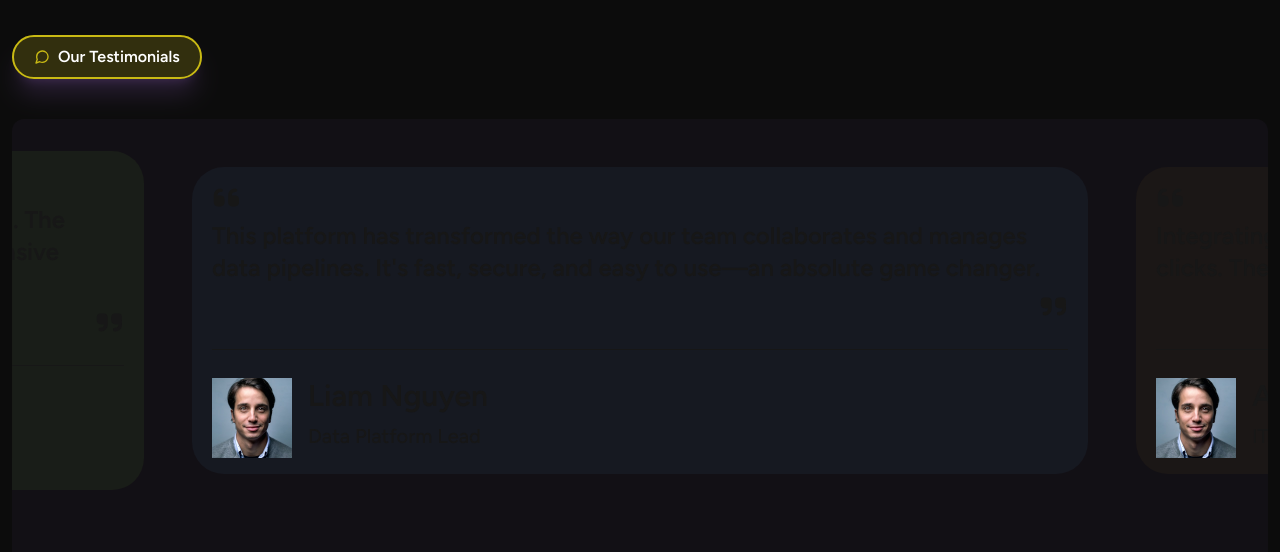
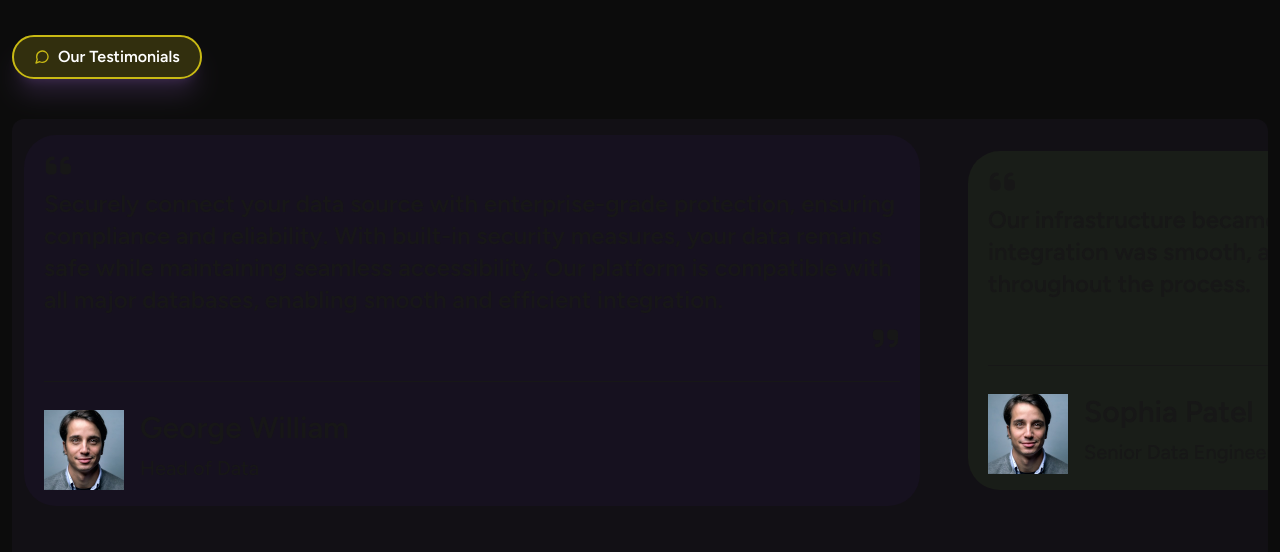
Before and after one commit to ds-spec/vx-website, a Next.js app: page /industries in a window 1280 px wide. Shown: the part 1040-1592 px from the top of the page. Built offline with nearby package versions, Linux system fonts and the light colour scheme.

Commit message:
Added the arrow functionality in Testimonials

```diff
--- a/components/Technologies.jsx
+++ b/components/Technologies.jsx
@@ -1,10 +1,13 @@
 "use client";
 
 import gsap from "gsap";
+import { ScrollTrigger } from "gsap/all";
 import Image from "next/image";
 import { useEffect } from "react";
 import { TbCpu } from "react-icons/tb";
 import RoundedTag from "./RoundedTag";
+
+gsap.registerPlugin(ScrollTrigger);
 
 const Technologies = () => {
   const tl = gsap.timeline({
@@ -43,6 +46,9 @@ const Technologies = () => {
         scale: 8.6,
         borderColor: "#D8FF29",
       });
+    return () => {
+      tl.kill();
+    };
   }, []);
 
   return (
--- a/components/Testimonials.jsx
+++ b/components/Testimonials.jsx
@@ -1,10 +1,14 @@
+"use client";
+
 import { ArrowLeft, ArrowRight } from "lucide-react";
 import Image from "next/image";
+import { useState } from "react";
 import { FaQuoteLeft, FaQuoteRight } from "react-icons/fa6";
 import { FiMessageCircle } from "react-icons/fi";
 import RoundedTag from "./RoundedTag";
 
 export default function Testimonials() {
+  const [currentIndex, setCurrentIndex] = useState(0);
   const testimonials = [
     {
       quote:
@@ -53,6 +57,18 @@ export default function Testimonials() {
     },
   ];
 
+  const nextSlide = () => {
+    setCurrentIndex((prev) => (prev + 1) % testimonials.length);
+  };
+
+  const prevSlide = () => {
+    setCurrentIndex(
+      (prev) => (prev - 1 + testimonials.length) % testimonials.length
+    );
+  };
+
+  const translateX = currentIndex * -40;
+
   return (
     <>
       <RoundedTag
@@ -63,9 +79,13 @@ export default function Testimonials() {
         color={"white"}
       />
       <div className="flex flex-col items-center gap-12 relative w-full bg-[#121015] rounded-xl px-3 py-4 overflow-hidden">
-        <div className="flex items-center gap-12">
+        <div
+          className="flex items-center w-full gap-12 transition-transform duration-400 ease-in-out"
+          style={{ transform: `translateX(${translateX}%)` }}
+        >
           {testimonials?.map((testimonial, index) => (
             <div
+              key={index}
               style={{ backgroundColor: testimonial.bgColor }}
               className="flex flex-col flex-shrink-0 gap-7 w-4xl rounded-4xl px-5 py-4"
             >
@@ -100,10 +120,16 @@ export default function Testimonials() {
           ))}
         </div>
         <div className="flex items-center gap-5 self-end">
-          <div className="bg-white cursor-pointer rounded-full p-2 transform transition-all">
+          <div
+            onClick={prevSlide}
+            className="bg-white cursor-pointer rounded-full p-2 transform transition-all"
+          >
             <ArrowLeft color="black" size={"1.9em"} />
           </div>
-          <div className="bg-white cursor-pointer rounded-full p-2 transform transition-all">
+          <div
+            onClick={nextSlide}
+            className="bg-white cursor-pointer rounded-full p-2 transform transition-all"
+          >
             <ArrowRight color="black" size={"1.9em"} />
           </div>
         </div>
--- a/components/Wrapper/WrapperCard.jsx
+++ b/components/Wrapper/WrapperCard.jsx
@@ -4,7 +4,7 @@ import RoundedTag from "../RoundedTag";
 
 export default function WrapperCard() {
   return (
-    <div className="flex flex-col gap-2 justify-center w-full h-full bg-[#121015] px-7 py-4 rounded-3xl">
+    <div className="flex flex-col gap-2 justify-center w-full min-h-full bg-[#121015] px-7 py-4 rounded-3xl">
       <RoundedTag
         title={"Best Software Development Company"}
         icon={<HiSparkles color="#fdd835" />}
```
